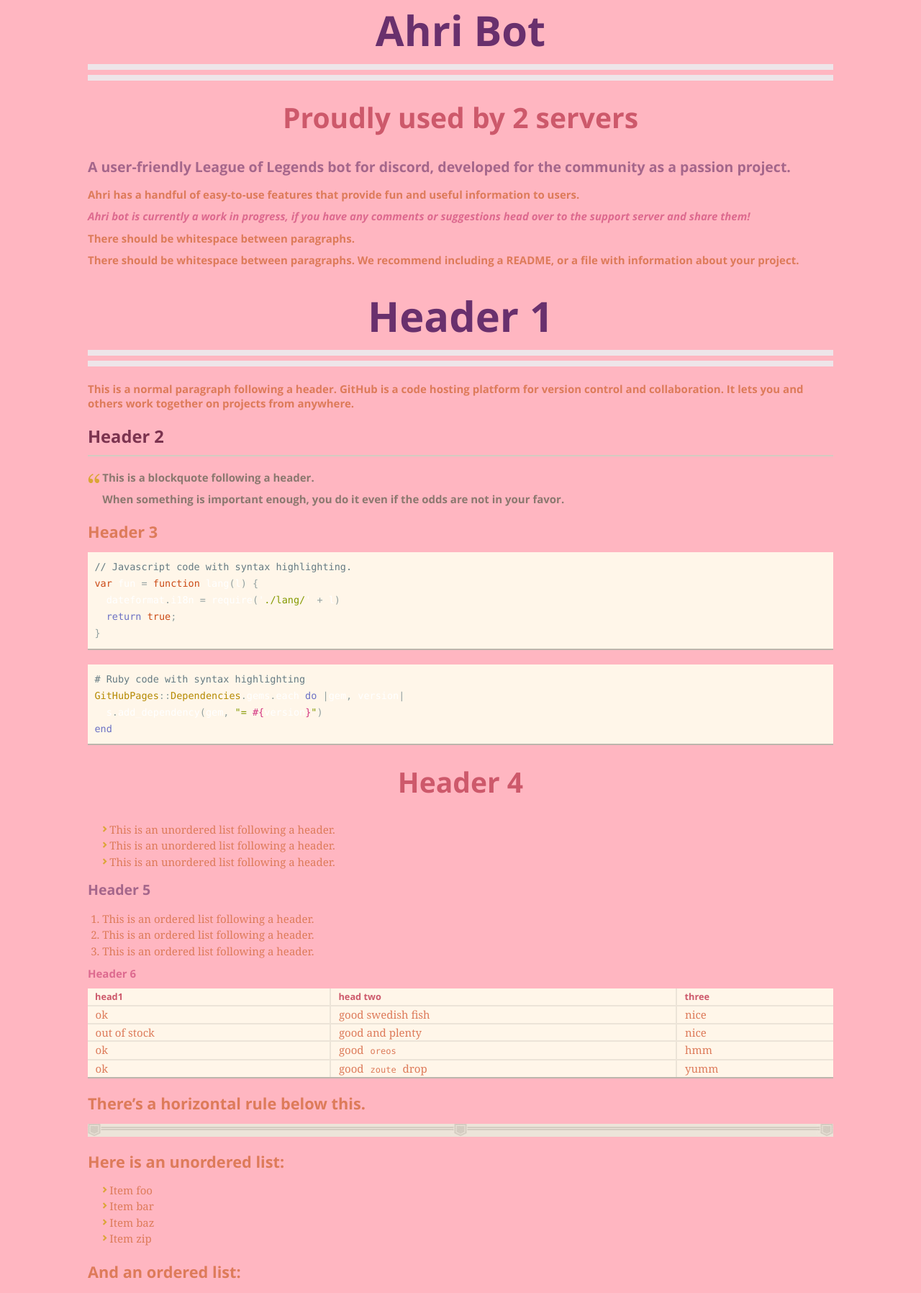
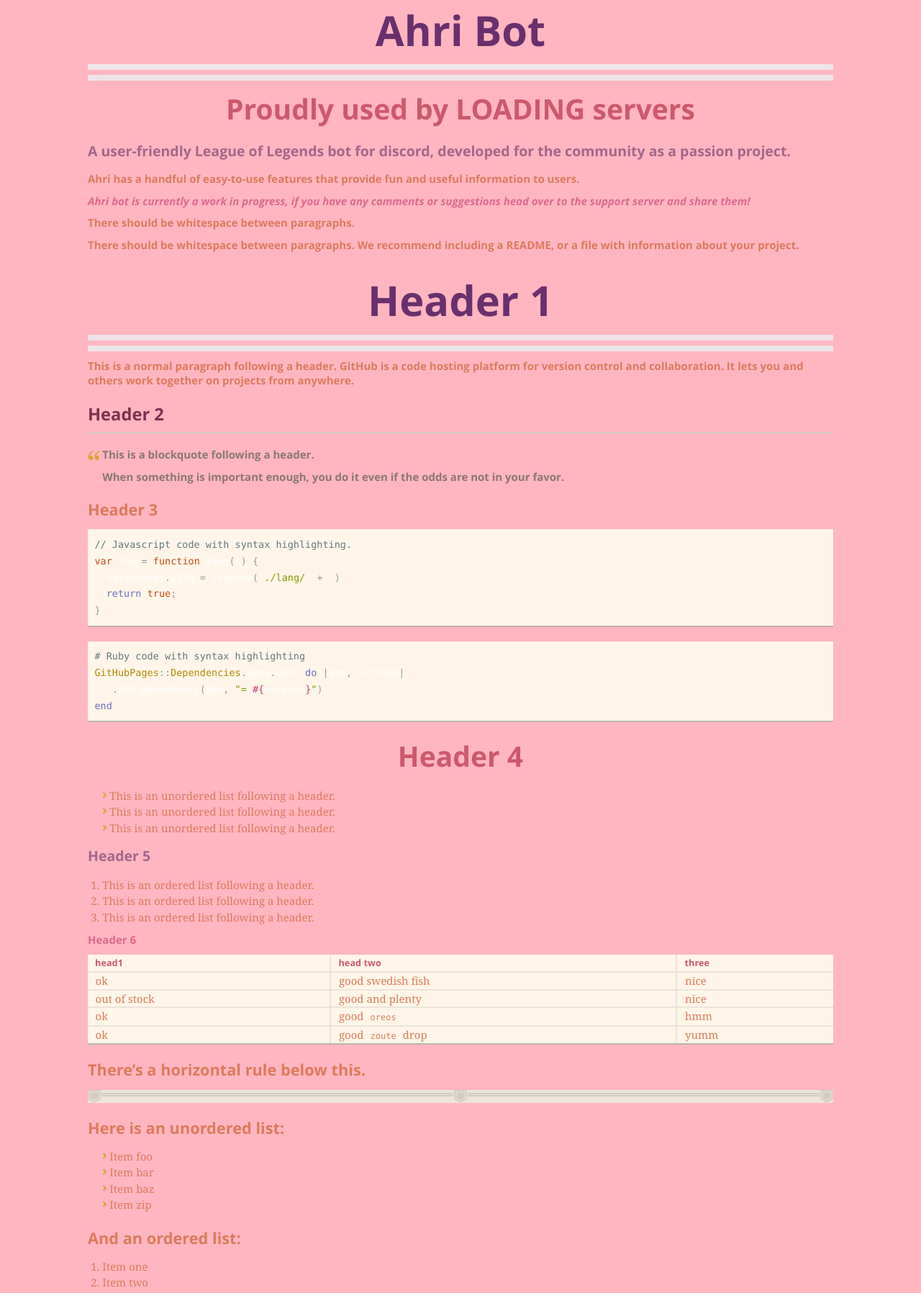
Before and after one commit to ImaMapleTree/Ahri-Bot, a Jekyll site: the page built from index.md, in a window 1280 px wide, cut to the strip 445-2241 px from the top of the page. Shown: the whole strip at 72% size. Built offline with Jekyll 4.4.1, drawn with Linux system fonts in a browser that asks for light colours.

Commit message:
Small updates

```diff
--- a/_data/stats.json
+++ b/_data/stats.json
@@ -1 +1 @@
-{"servers": 2}
+{"servers": "LOADING"}
--- a/_sass/screen.scss
+++ b/_sass/screen.scss
@@ -540,7 +540,7 @@
   border-bottom: .4em double #EEE5E9;
   color: #69306D;
   text-align: center;
-  margin: 0.6em 0 .38em;
+  margin: 0.6em 0 .2em;
   line-height: 1.2;
   padding-bottom: 10px
 }
@@ -560,7 +560,7 @@
 }
 
 .header-level-4 {
-  margin: .6em 0;
+  margin: .3em 0;
   font-size: 2.6em;
   color: #FFFFFF;
   font-stretch: expanded;
```
